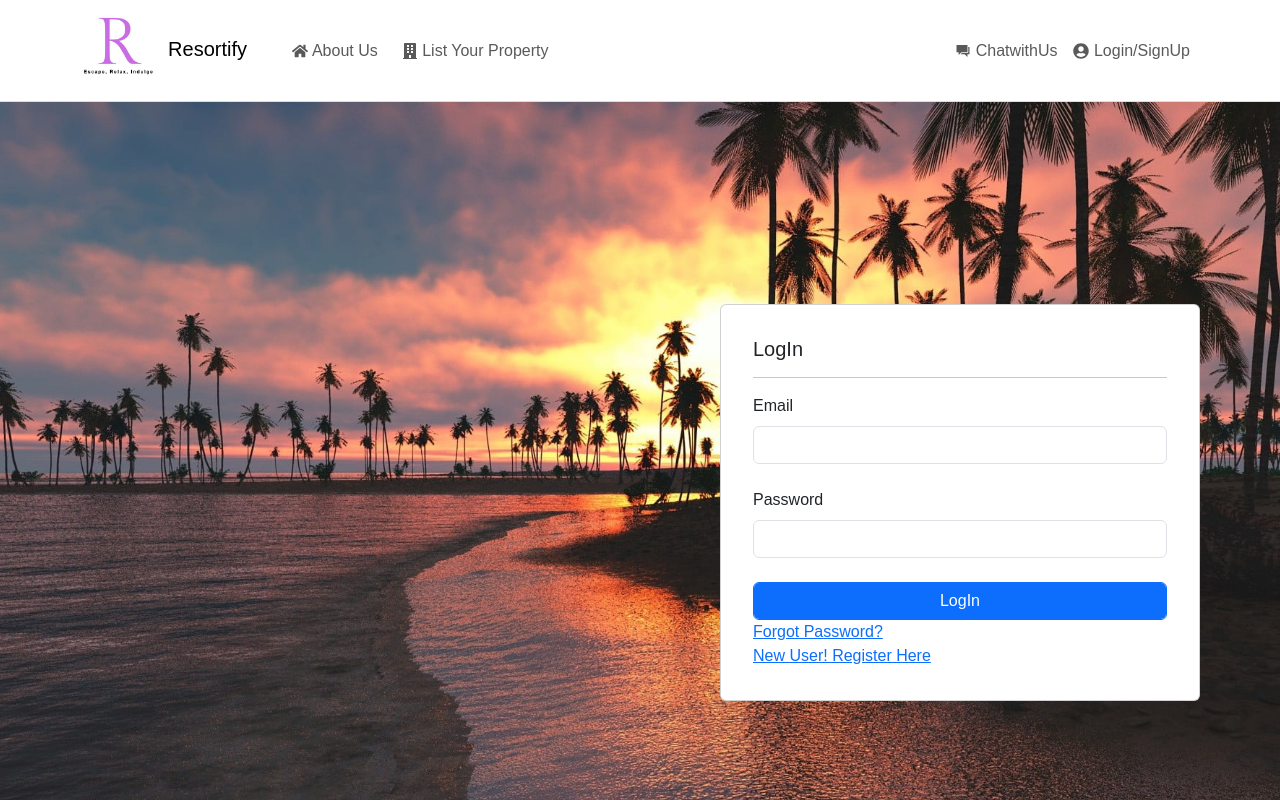
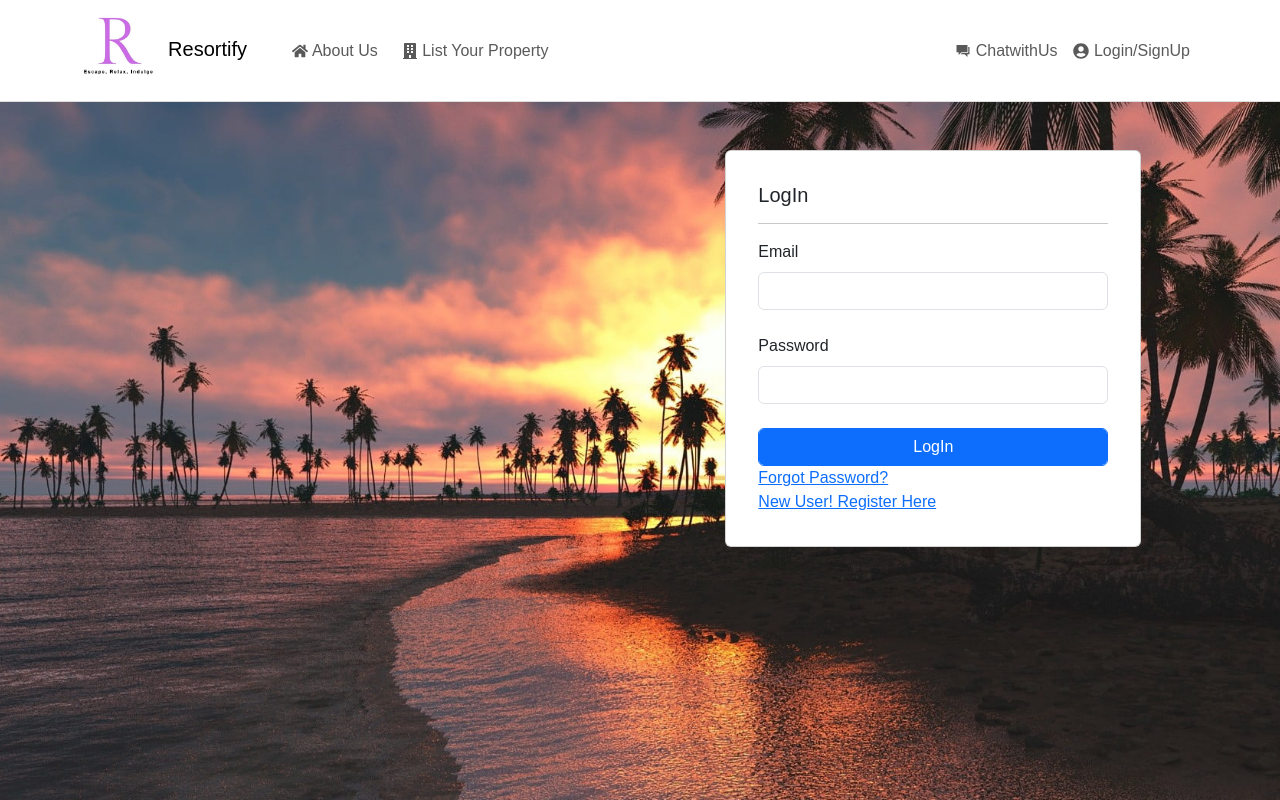
Before and after one commit to surajagrawal01/ResortifyFrontend, a React (Create React App) app: page /loginPage in a window 1280 px wide. Shown: the top 800 px of the page. Built offline with nearby package versions, Linux system fonts and the light colour scheme.

Commit message:
UI Changes

```diff
--- a/src/Components/ResortDetail/ResortInfo.js
+++ b/src/Components/ResortDetail/ResortInfo.js
@@ -186,16 +186,16 @@ export default function ResortInfo({ resort }) {
 
                                 <h4>Property Rules and Policies :</h4>
                                 <Row>
-                                    <Col className='col-md-6'>
+                                    <Col md={6}>
                                         Booking Policies:
                                         {bookingPoliciy(generalProperyData.bookingPolicies)}
                                     </Col>
-                                    <Col className='col-md-3'>
+                                    <Col md={3}>
                                         <IoDocumentText /> Accetable Id Proofs : {generalProperyData.propertyRules.acceptableIdentityProofs.map((ele, i)=>{
                                             return <li key={i}>{ele}</li>
                                         })}
                                     </Col>
-                                    <Col className='col-md-3'>
+                                    <Col md={3}>
                                         < FaPersonCircleCheck /> Guests Policies : {generalProperyData.propertyRules.guestPolicies.map((ele, i) => {
                                             return <li key={i}>{ele}</li>
                                         })}
--- a/src/Components/UserDetails/UserRecentSearches.js
+++ b/src/Components/UserDetails/UserRecentSearches.js
@@ -12,9 +12,42 @@ export default function UserRecentSearches() {
   // const [recentResorts, setRecentResorts] = useState([]);
   const navigate = useNavigate();
 
-  const recentResorts = useSelector((state)=>{
+  const recentResorts = useSelector((state) => {
     return state.user.user.recentSearches
   })
+
+  const [groupedResorts, setGroupedResorts] = useState([]);
+
+  useEffect(() => {
+    function updateGroupedResorts() {
+      const screenWidth = window.innerWidth;
+      let resortsPerGroup;
+      if (screenWidth < 768) {
+          resortsPerGroup = 1;
+      } else if (screenWidth < 992) {
+          resortsPerGroup = 2;
+      } else {
+          resortsPerGroup = 3;
+      }
+
+      const newGroupedResorts = [];
+      for (let i = 0; i < recentResorts.length; i += resortsPerGroup) {
+          newGroupedResorts.push(recentResorts.slice(i, i + resortsPerGroup));
+      }
+      setGroupedResorts(newGroupedResorts);
+    }
+
+    // Initial setup
+    updateGroupedResorts();
+
+    // Listen for window resize events
+    window.addEventListener("resize", updateGroupedResorts);
+
+    // Cleanup
+    return () => {
+      window.removeEventListener("resize", updateGroupedResorts);
+    };
+  }, [recentResorts]); // Re-run effect when recentResorts changes
 
   // useEffect(() => {
   //   (async () => {
@@ -32,11 +65,23 @@ export default function UserRecentSearches() {
   //   })();
   // }, []);
 
-  // Group recent searches into sets of three
-  const groupedResorts = [];
-  for (let i = 0; i < recentResorts.length; i += 3) {
-    groupedResorts.push(recentResorts.slice(i, i + 3));
-  }
+  // const groupedResorts = [];
+  // const screenWidth = window.innerWidth;
+
+  // // Define the number of resorts per group based on screen width
+  // let resortsPerGroup;
+  // if (screenWidth < 768) {
+  //   resortsPerGroup = 1; // Adjust based on your requirements
+  // } else if (screenWidth < 992) {
+  //   resortsPerGroup = 2; // Adjust based on your requirements
+  // } else {
+  //   resortsPerGroup = 3; // Default grouping for larger screens
+  // }
+
+  // for (let i = 0; i < recentResorts.length; i += resortsPerGroup) {
+  //   groupedResorts.push(recentResorts.slice(i, i + resortsPerGroup));
+  // }
+
   const handleResort = (location, id) => {
     const checkIn = format(new Date(), "yyyy-MM-dd");
 
@@ -102,7 +147,7 @@ export default function UserRecentSearches() {
                                     <StarRatings rating={ele.rating} />
                                   </Col>
                                 </Row>
-                                <Col style={{ textAlign: "right" }}>
+                                <Col className="mx-4" style={{ textAlign: "right" }}>
                                   <span style={{ color: "grey" }}>
                                     Base Price:
                                   </span>
--- a/src/Components/userRegistration/LogInPage.js
+++ b/src/Components/userRegistration/LogInPage.js
@@ -51,18 +51,21 @@ export default function LoginPage() {
         >
             <>
                 <Container fluid style={{
-                        "backgroundImage": `url(${img})`,
-                        "backgroundSize": "cover",
-                        "backgroundPosition": "center",
-                        "backgroundRepeat": "no-repeat",
-                        "height": '100vh'
-                    }}>
-                    <Row>
-                    <Col xs={0} md={6}>
+                    backgroundImage: `url(${img})`,
+                    backgroundSize: "cover",
+                    backgroundPosition: "center",
+                    backgroundRepeat: "no-repeat",
+                    minHeight: "100vh",// Set minimum height to ensure full coverage
+                    display: "flex",
+                    alignItems: "center",
+                    justifyContent: "center"
+                }}>
+                    <Row className='mx-2'>
+                        {/* <Col xs={0} md={6}>
                             <Image  fluid style={{ height: '100vh', objectFit: 'cover' }} />
-                    </Col>
-                        <Col xs={12} md={6} className='m-auto'>
-                            <Card style={{ width: '30rem' }} className='m-auto p-3'>
+                    </Col> */}
+                        <Col xs={12} md={6} className='offset-md-8 mt-5' style={{ height: '100vh' }}>
+                            <Card style={{ width: '26rem' }} className='m-auto p-3'>
                                 <Card.Body>
 
                                     <Card.Title> LogIn </Card.Title> <hr />
--- a/src/Components/userRegistration/RegistrationPage.js
+++ b/src/Components/userRegistration/RegistrationPage.js
@@ -44,17 +44,21 @@ export default function RegistartionForm() {
         >
             <>
                 <Container fluid style={{
-                        "backgroundImage": `url(${img})`,
-                        "backgroundSize": "cover",
-                        "backgroundPosition": "center",
-                        "backgroundRepeat": "no-repeat"
-                    }}>
-                    <Row>
-                        <Col xs={12} md={6}>
+                    backgroundImage: `url(${img})`,
+                    backgroundSize: "cover",
+                    backgroundPosition: "center",
+                    backgroundRepeat: "no-repeat",
+                    minHeight: "100vh",// Set minimum height to ensure full coverage
+                    display: "flex",
+                    alignItems: "center",
+                    justifyContent: "center"
+                }}>
+                    <Row className='mx-2'>
+                        {/* <Col xs={0} md={6}>
                             <Image  fluid style={{ height: '100vh', objectFit: 'cover' }} />
-                        </Col>
-                        <Col xs={12} md={6} className='m-auto'>
-                            <Card style={{ width: '30rem' }} className='m-auto p-3'>
+                        </Col> */}
+                        <Col xs={12} md={6} className='offset-md-8 mt-5' style={{ height: '100vh' }}>
+                            <Card style={{ width: '28rem' }} className='m-auto p-3'>
                                 <Card.Body>
 
                                     <Card.Title > Registration Form </Card.Title> <hr />
@@ -81,7 +85,7 @@ export default function RegistartionForm() {
                                         <div>
                                             <label id="role-radio" className='form-label'>Role: &nbsp;</label>
                                             <span role="group" aria-labelledby="role-radio">
-                                            <Field className="form-check-input" type="radio" name="role" value="user" id="user"/> &nbsp;
+                                                <Field className="form-check-input" type="radio" name="role" value="user" id="user" /> &nbsp;
                                                 <label htmlFor="user">
                                                     User
                                                 </label>  &nbsp; &nbsp;
```
